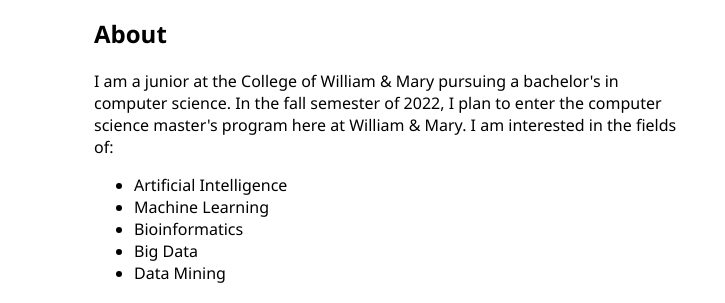
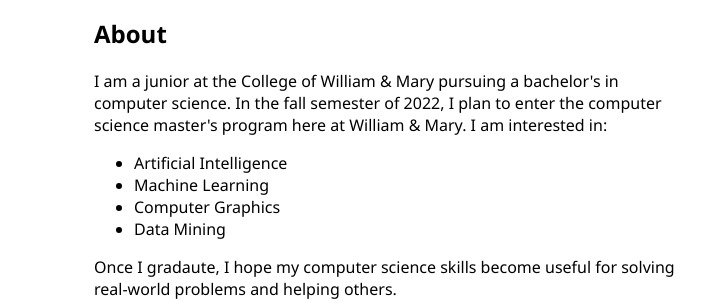
Before and after one commit to jbcallv/jbcallv.github.io, a plain HTML site: page index.html in a window 1280 px wide. Shown: the part 235-538 px from the top of the page, 421-1146 px from the left. Drawn offline with Linux system fonts and the light colour scheme.

Commit message:
Update index.html

```diff
--- a/index.html
+++ b/index.html
@@ -26,7 +26,7 @@
 
             <div id="info">
                 <h2>About</h2>
-                <p>I am a junior at the College of William & Mary pursuing a bachelor's in computer science. In the fall semester of 2022, I plan to enter the computer science master's program here at William & Mary. I am interested in the fields of: <ul><li>Artificial Intelligence</li><li>Machine Learning</li><li>Bioinformatics</li><li>Big Data</li><li>Data Mining</li></ul>Once I gradaute, I hope my computer science skills become useful for solving real-world problems and helping others.</p>
+                <p>I am a junior at the College of William & Mary pursuing a bachelor's in computer science. In the fall semester of 2022, I plan to enter the computer science master's program here at William & Mary. I am interested in: <ul><li>Artificial Intelligence</li><li>Machine Learning</li><li>Computer Graphics</li><li>Data Mining</li></ul>Once I gradaute, I hope my computer science skills become useful for solving real-world problems and helping others.</p>
 
                 <h2>Contact</h2>
                 <p>Email: jbcall@email.wm.edu</p>
```
